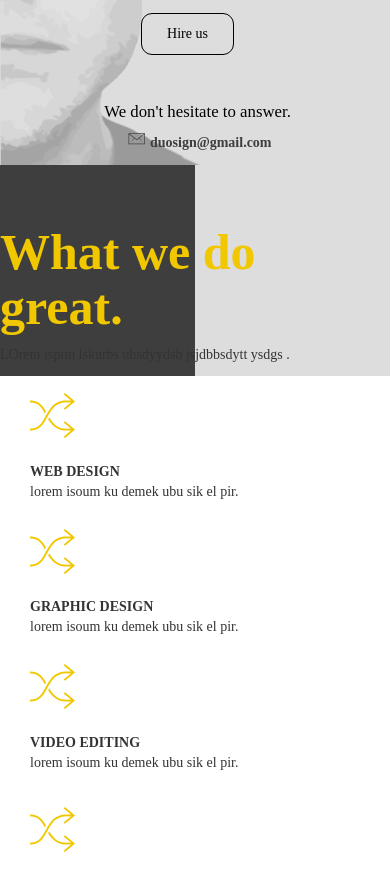
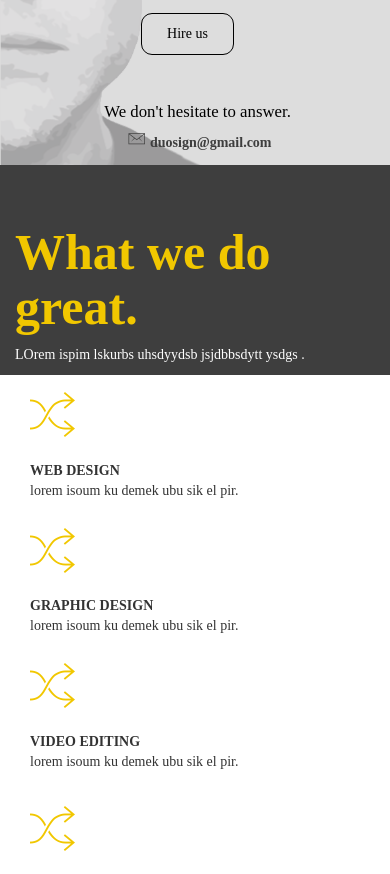
Before and after one commit to BanicaDesigns/withtinna.github.io, a plain HTML site: page index.html in a window 390 px wide. Shown: the part 955-1829 px from the top of the page. Drawn offline with Linux system fonts and the light colour scheme; files whose address does not match are found by name; a web font is replaced by a local one.

Commit message:
Update
Services layout fixes

```diff
--- a/css/style.css
+++ b/css/style.css
@@ -260,12 +260,15 @@ body{
         position: absolute;
     }
 }
-#services > h1{
+#services > .col-md-4 > h1{
     margin-top: 0px !important;
     color:#f1c700;
     font-size: 50px;
     font-weight: bold;
     padding-top: 60px;
+}
+#services > .col-md-4 > p{
+    color:#fff;
 }
 
 @media (min-width:960px){
@@ -282,7 +285,9 @@ body{
         }
     }
 @media (max-width:960px){
-
+   #services{
+       background: #3e3e3e !important;
+   }
 }
 #services{
     position: relative;
--- a/index.html
+++ b/index.html
@@ -101,10 +101,10 @@
 
 
 <div id="services" style="background: linear-gradient(90deg, #3e3e3e 50%, #dddddd 50%);">
-    <h1>What we do great.</h1>
-    <p>LOrem ispim lskurbs uhsdyydsb jsjdbbsdytt ysdgs .</p>
+
     <div class="col-md-4">
-
+            <h1>What we do great.</h1>
+        <p>LOrem ispim lskurbs uhsdyydsb jsjdbbsdytt ysdgs .</p>
     </div>
     <div class="services-box col-md-8">
         <div class="row">
```
